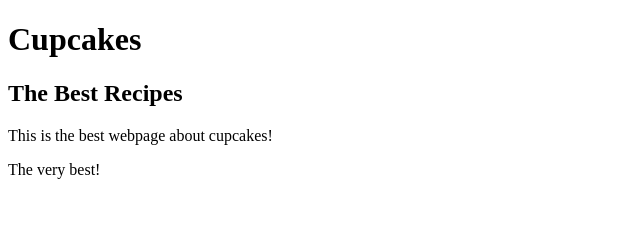
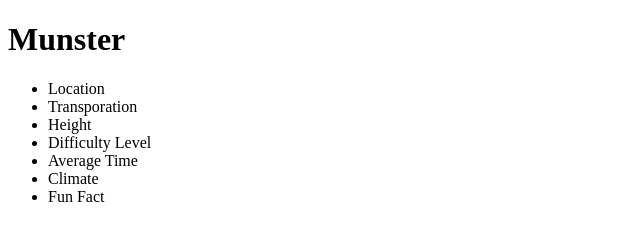
Before and after one commit to Batmans-sidekick/Website-for-Contest, a plain HTML site: page index.html in a window 1280 px wide. Shown: the whole page, without its empty margins (0-640 px from the left). Drawn offline with Linux system fonts and the light colour scheme.

Commit message:
Hiking Basics

```diff
--- a/index.html
+++ b/index.html
@@ -4,9 +4,15 @@
   <link rel="stylesheet" type="text/css" href="./website.css">
 </head>
 <body>
-  <h1>Cupcakes</h1>
-  <h2>The Best Recipes</h2>
-  <p> This is the best webpage about cupcakes!</p>
-  <p> The very best!</p>
+  <h1>Munster</h1>
+  <ul>
+    <li>Location</li>
+    <li>Transporation</li>
+    <li>Height</li>
+    <li>Difficulty Level</li>
+    <li>Average Time</li>
+    <li>Climate</li>
+    <li>Fun Fact</li>
+  </ul>
 </body>
 </html>
```
